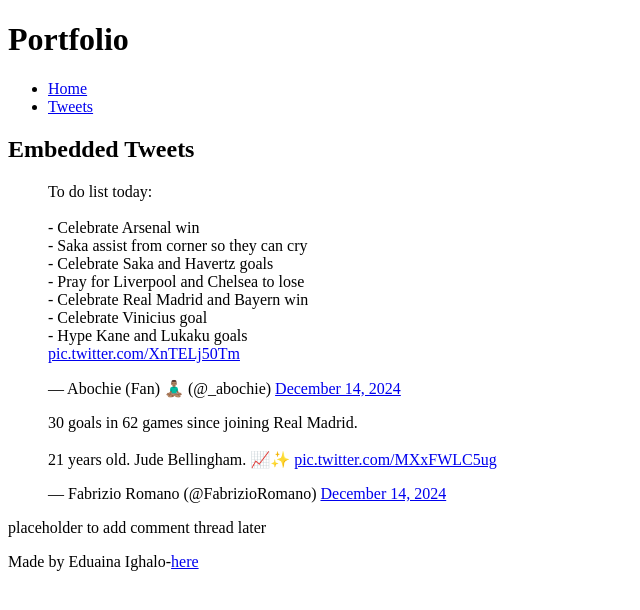
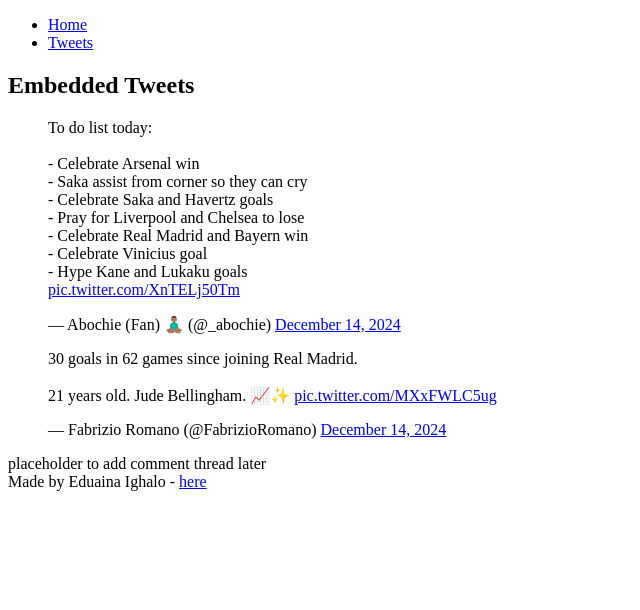
Before and after one commit to Breedua/My_First_Portfolio, a plain HTML site: page html_basic/tweets.html in a window 1280 px wide. Shown: the whole page, without its empty margins (0-640 px from the left). Drawn offline with Linux system fonts and the light colour scheme.

Commit message:
helped by planner

```diff
--- a/html_basic/tweets.html
+++ b/html_basic/tweets.html
@@ -5,7 +5,6 @@
       <title>Tweets</title>
    </head>
    <body>
-        <h1>Portfolio</h1>
       <header>
          <ul>
             <li><a href="index.html">Home</a></li>
@@ -14,7 +13,7 @@
       </header>
       <main>
          <article>
-                <h2>Embedded Tweets </h2>
+            <h2>Embedded Tweets</h2>
             <blockquote class="twitter-tweet" data-media-max-width="560">
                <p lang="en" dir="ltr">To do list today:<br><br>- Celebrate Arsenal win<br>- Saka assist from corner so they can cry<br>- Celebrate Saka and Havertz goals<br>- Pray for Liverpool and Chelsea to lose<br>- Celebrate Real Madrid and Bayern win <br>- Celebrate Vinicius goal<br>- Hype Kane and Lukaku goals<br><a href="https://t.co/XnTELj50Tm">pic.twitter.com/XnTELj50Tm</a></p>
                &mdash; Abochie (Fan) 🧘🏽‍♂️ (@_abochie) <a href="https://twitter.com/_abochie/status/1867872255864361039?ref_src=twsrc%5Etfw">December 14, 2024</a>
@@ -25,11 +24,11 @@
             </blockquote>
          </article>
          <aside>
-                <p>placeholder to add comment thread later</p>
+            placeholder to add comment thread later
          </aside>
       </main>
       <footer>
-            <p>Made by Eduaina Ighalo-<a href="https://self-assesment-1-2.vercel.app/" target="_blank">here</a></p>
+         Made by Eduaina Ighalo - <a href="https://self-assesment-1-2.vercel.app/" target="_blank">here</a>
       </footer>
    </body>
 </html>
```
Also changed, not shown: html_basic/index.html (+2 -1 lines). Lines whose indentation alone changed are shown as unchanged.
